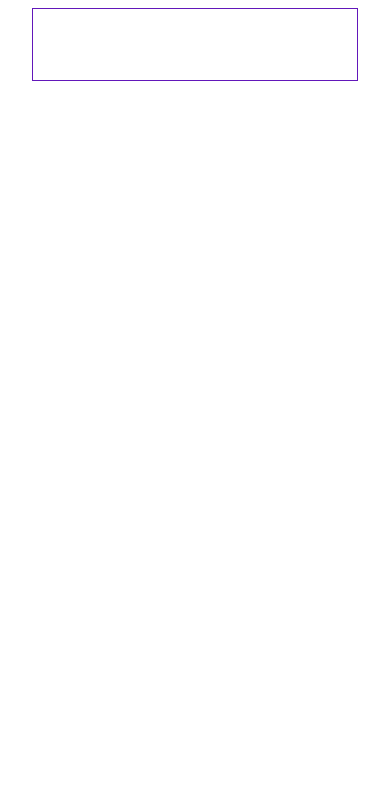
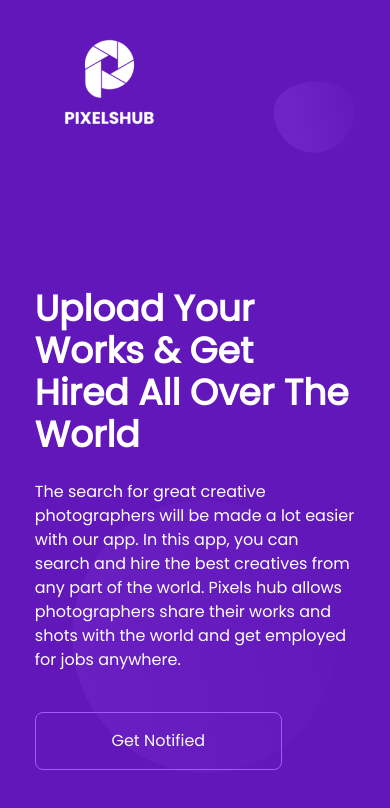
Before and after one commit to Muyiwa-Adebayo/pixelshub, a plain HTML site: page index.html in a window 390 px wide. Drawn offline with nearby package versions, Linux system fonts and the light colour scheme.

Commit message:
Feature: Created the Hero section

```diff
--- a/assets/css/style.css
+++ b/assets/css/style.css
@@ -19,29 +19,134 @@
     border: 1.5px var(--primary-bg-color) solid;
 }
 
-body{
+html, body{
     font-family: 'Poppins', sans-serif;
+    scroll-behavior: smooth;
 }
 
-@media (min-width: 765px){
-    .navheader{
-        background: var(--primary-bg-color);
+
+header{
+    background-color: var(--primary-bg-color);
+    padding-bottom: 4rem;
+}
+
+header::before{
+    content: '';
+    position: absolute;
+    background-image: url('../img/Ellipse\ 16.svg'),
+    url('../img/Ellipse\ 18.svg');
+    background-repeat: no-repeat no-repeat;
+    background-position: 90% 10%, 60% 90%;
+    background-size: 90px, 300px;
+    width: 100%;
+    height: 100%;
+}
+
+nav{
+    margin: 0 2%;
+}
+
+.hero-section{
+    margin: 2% 5.5%;
+
+}
+
+.hero-section .title-text{
+    padding: 1rem 0;
+    font-size: 48px;
+    font-weight: 600;
+    line-height: 72px;
+    color: var(--secondary-color);
+}
+
+.hero-section p{
+    max-width: 446px;
+    font-size: 16px;
+    line-height: 24px;
+    color: var(--secondary-color);
+}
+
+.hero-section a{
+    width: 247px;
+    padding: 1rem 2rem;
+    border: 1.5px solid var(--secondary-bg-color);
+    border-radius: 8px;
+}
+
+.hero-section .hero-image img{
+    position: absolute;
+    width: 32%;
+    left: 50%;
+    top: 10%;
+    transform: rotate(30.32deg);
+}
+
+/* SMALL DESKTOP */
+@media (max-width: 1145px) and (min-width: 992px){
+    header::before{
+        content: '';
+        position: absolute;
+        background-image: url('../img/Ellipse\ 16.svg'),
+        url('../img/Ellipse\ 18.svg');
+        background-repeat: no-repeat no-repeat;
+        background-position: 90% 10%, 60% 90%;
+        background-size: 90px, 300px;
         width: 100%;
         height: 100%;
-        border-bottom-left-radius: 10%;
-        border-bottom-right-radius: 10%;
     }
-    .container{
-        margin: 0 4rem !important;
-    }
-
-    .navbar{
-        padding: 2em 0;
+    .hero-section .hero-image img{
+        position: absolute;
+        width: 32%;
+        left: 55%;
+        top: 25%;
+        transform: rotate(30.32deg);
     }
 }
 
-@media (max-width: 426px){
-    .container{
-        margin: 0 1rem !important;
+@media (max-width: 991.98px){
+    .hero-section{
+        margin: 30% 5.5%;
+    }
+
+    .hero-section .title-text{
+        padding: 1rem 0;
+        font-size: 36px;
+        font-weight: 600;
+        line-height: 42px;
+        color: var(--secondary-color);
+    }
+
+    .hero-section p{
+        max-width: 446px;
+        font-size: 16px;
+        line-height: 24px;
+        color: var(--secondary-color);
+    }
+
+    .hero-section a{
+        width: 247px;
+        padding: 1rem 2rem;
+        border: 1.5px solid var(--secondary-bg-color);
+        border-radius: 8px;
+    }
+
+    .hero-section .hero-image img{
+        display: none;
+        position: absolute;
+        width: 30%;
+        left: 50%;
+        top: 0%;
+        transform: rotate(30.32deg);
     }
 }
+
+@media (max-width: 576px){
+    .hero-section .hero-image img{
+        display: none;
+        position: absolute;
+        width: 40%;
+        left: 35%;
+        top: 4%;
+        transform: rotate(30.32deg);
+    }
+}
--- a/index.html
+++ b/index.html
@@ -9,21 +9,31 @@
     <link rel="stylesheet" href="https://stackpath.bootstrapcdn.com/bootstrap/4.5.0/css/bootstrap.min.css" integrity="sha384-9aIt2nRpC12Uk9gS9baDl411NQApFmC26EwAOH8WgZl5MYYxFfc+NcPb1dKGj7Sk" crossorigin="anonymous">
 
     <!-- GOOGLE FONT -->
-    <link href="https://fonts.googleapis.com/css2?family=Poppins:wght@400;500;600&family=Raleway:wght@700&display=swap" rel="stylesheet">
+    <link rel="stylesheet" href="https://fonts.googleapis.com/css?family=Poppins">
 
+    <!-- STYLE SHEET -->
     <link rel="stylesheet" href="./assets/css/style.css">
 </head>
 <body>
-    <header class="navheader">
-        <nav class="navbar navbar-expand-lg">
-            <div class="container checker">
-                <a class="navbar-brand" href="#">
-                    <img src="./assets/img/pixelshub2 1 (1).png" alt="" srcset="">
-                </a>
-
-            </div>
-          </nav>
-    </header>
+   <header>
+        <div class="container-fluid">
+           <nav>
+               <a href="#" class="logo"><img src="./assets/img/pixelshub2 1.png" alt="" srcset=""></a>
+           </nav>
+           <section class="hero-section d-flex flex-column">
+               <div class="row">
+                   <div class="col-lg-7 col-md-12 col-sm-12">
+                        <h1 class="title-text">Upload Your Works & Get Hired All Over The World</h1>
+                        <p>The search for great creative photographers will be made a lot easier with our app. In this app, you can search and hire the best creatives from any part of the world.  Pixels hub allows photographers share their works and shots with the world and get employed for jobs anywhere.</p>
+                        <a href="#subcrpition" class="btn btn-outline-light mt-4">Get Notified</a>
+                    </div>
+                </div>
+                <div class="hero-image">
+                    <img class="image" src="./assets/img/iphone x.png" alt="" srcset="">
+                </div>
+           </section>
+        </div>
+   </header>
 
     <!-- JQUERY -->
     <script src="https://code.jquery.com/jquery-3.5.1.slim.min.js" integrity="sha384-DfXdz2htPH0lsSSs5nCTpuj/zy4C+OGpamoFVy38MVBnE+IbbVYUew+OrCXaRkfj" crossorigin="anonymous"></script>
```
Also changed, not shown: assets/img/firsst scre 1.png (deleted), 1 other file.
